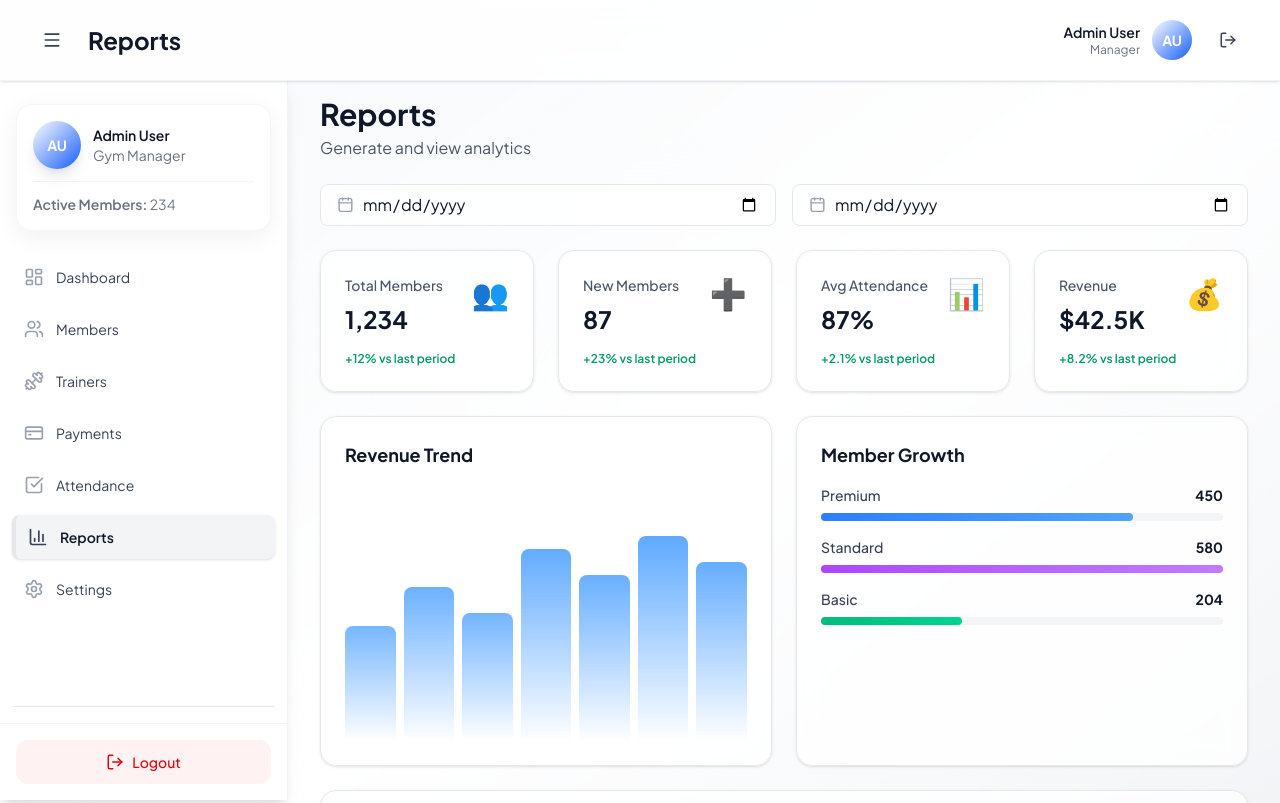
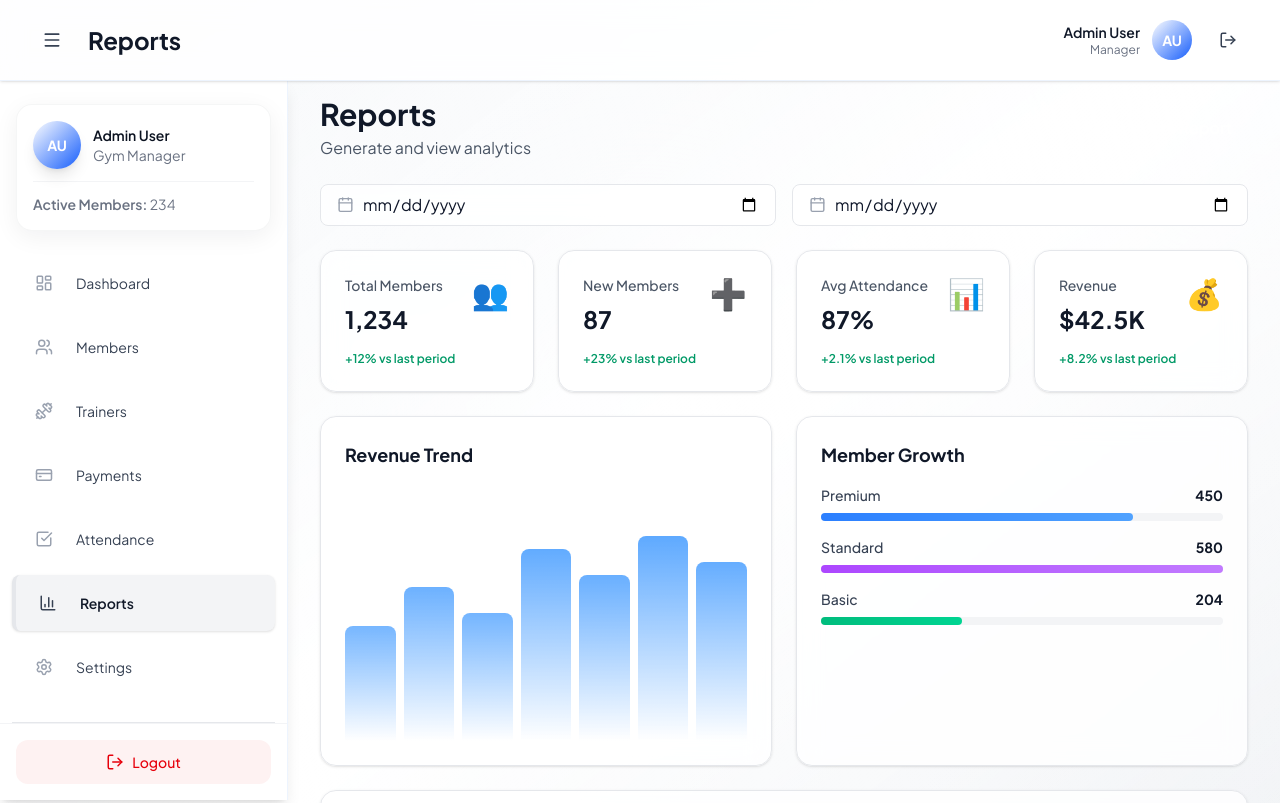
Before and after one commit to 2DCoders/KVK-Gym, a React (Vite) app in the folder kvk-gym-billing/: page /reports in a window 1280 px wide. Shown: the top 803 px of the page. Built offline with nearby package versions, Linux system fonts and the light colour scheme.

Commit message:
feat: enhance sidebar component with improved layout, responsive design, and updated logout button

```diff
--- a/kvk-gym-billing/src/components/sidebar/index.tsx
+++ b/kvk-gym-billing/src/components/sidebar/index.tsx
@@ -107,27 +107,28 @@ export default function Sidebar({ isOpen, isMobile, onClose }: SidebarProps) {
   return (
     <>
       <aside
-        className={`${
-          isMobile ? 'fixed inset-y-0 left-0 z-40' : 'relative'
-        } h-full w-full bg-white/95 backdrop-blur-md border-r border-blue-100/50 shadow-lg transition-all duration-300 ease-in-out ${
-          isMobile ? (isOpen ? 'translate-x-0' : '-translate-x-full') : ''
+        className={`${isMobile ? 'fixed inset-y-0 left-0 z-40' : 'relative'
+          } h-full w-full bg-white/95 backdrop-blur-md border-r border-blue-100/50 shadow-lg transition-all duration-300 ease-in-out ${isMobile ? (isOpen ? 'translate-x-0' : '-translate-x-full') : ''
           } overflow-y-auto scrollbar-thin scrollbar-thumb-gray-300 scrollbar-track-transparent`}
       >
         <div className="flex flex-col h-full">
 
           {/* Profile Card */}
-          <div className={`card-premium mx-4 mt-6 mb-6 p-4 ${collapsed ? 'items-center p-3' : ''}`}>
+          {!collapsed && (<div className={`card-premium mx-4 mt-6 mb-6 p-4 ${collapsed ? 'items-center p-3' : ''}`}>
             <div className={`flex items-center gap-3 mb-3 ${collapsed ? 'justify-center' : ''}`}>
-              <div className="w-12 h-12 rounded-full bg-gradient-to-br from-primary to-blue-600 flex items-center justify-center text-white font-bold text-sm shadow-lg">
+
+
+              <><div className="w-12 h-12 rounded-full bg-gradient-to-br from-primary to-blue-600 flex items-center justify-center text-white font-bold text-sm shadow-lg">
                 AU
               </div>
-              {!collapsed && (
                 <div className="flex-1 min-w-0">
                   <p className="font-semibold text-card-foreground text-sm truncate">Admin User</p>
                   <p className="text-ui-sm text-gray-500">Gym Manager</p>
                 </div>
-              )}
+
+              </>
             </div>
+
             {!collapsed && (
               <div className="pt-3 border-t border-gray-100">
                 <p className="text-ui-sm text-gray-500">
@@ -136,6 +137,14 @@ export default function Sidebar({ isOpen, isMobile, onClose }: SidebarProps) {
               </div>
             )}
           </div>
+          )}
+
+          {collapsed && (<div className="flex items-center justify-center mt-6 mb-6">
+            <div className="w-10 h-10 rounded-full bg-gradient-to-br from-primary to-blue-600 flex items-center justify-center text-white font-bold text-sm shadow-lg">
+              AU
+            </div>
+          </div>
+          )}
 
           {/* Navigation */}
           <nav className="flex-1 px-3 space-y-2">
@@ -143,25 +152,25 @@ export default function Sidebar({ isOpen, isMobile, onClose }: SidebarProps) {
               const Icon = item.icon;
               const active = isActive(item.path);
 
+              const btnBase = `w-full flex items-center ${collapsed ? 'justify-center' : 'justify-between'} ${collapsed ? 'px-2' : 'px-3'} py-2 rounded-lg transition-colors duration-150`;
+              const iconWrapper = `${active ? 'bg-gray-100 text-gray-700' : 'text-gray-400'} w-10 h-10 flex items-center justify-center rounded-md transition`;
+
               return (
                 <div key={item.id}>
                   <button
                     onClick={() => handleNavigation(item.path)}
-                    className={`w-full flex items-center ${collapsed ? 'justify-center' : 'justify-between'} px-3 py-3 rounded-lg transition-colors duration-150 ${
-                      active
-                        ? 'bg-gray-100 text-gray-900 border-l-4 border-gray-200 shadow-sm'
-                        : 'text-gray-700 hover:bg-gray-50'
-                    }`}
+                    className={`${btnBase} ${active && !collapsed ? 'bg-gray-100 text-gray-900 border-l-4 border-gray-200 shadow-sm' : ''} ${!active && 'hover:bg-gray-50 text-gray-700'}`}
                   >
                     <div className={`flex items-center gap-3 ${collapsed ? 'justify-center' : ''}`}>
-                      <Icon size={20} className={`${active ? 'text-gray-700' : 'text-gray-400'}`} />
+                      <span className={iconWrapper}>
+                        <Icon size={18} />
+                      </span>
                       {!collapsed && <span className={`text-ui-sm ${active ? 'text-gray-900 font-semibold' : 'text-gray-700'}`}>{item.label}</span>}
                     </div>
-                    {item.submenu && (
+                    {!collapsed && item.submenu && (
                       <ChevronDown
                         size={16}
-                        className={`transition-transform duration-200 ${
-                          expanded === item.id ? 'rotate-180' : ''
+                        className={`transition-transform duration-200 ${expanded === item.id ? 'rotate-180' : ''
                           }`}
                       />
                     )}
@@ -174,8 +183,7 @@ export default function Sidebar({ isOpen, isMobile, onClose }: SidebarProps) {
                         <button
                           key={subitem.id}
                           onClick={() => handleNavigation(subitem.path)}
-                          className={`w-full text-left px-4 py-2 text-sm rounded-lg transition-all duration-200 ${
-                            isActive(subitem.path)
+                          className={`w-full text-left px-4 py-2 text-sm rounded-lg transition-all duration-200 ${isActive(subitem.path)
                             ? 'bg-primary/10 text-primary font-medium'
                             : 'text-gray-600 hover:bg-light-gray'
                             }`}
@@ -191,16 +199,22 @@ export default function Sidebar({ isOpen, isMobile, onClose }: SidebarProps) {
           </nav>
 
           {/* Divider */}
-          <div className="px-3 mb-4">
+          <div className="px-3 mt-4">
             <div className="h-px bg-gray-200"></div>
           </div>
 
-          {/* Logout Button */}
-          <div className="p-4 border-t border-gray-100">
+          {/* Logout Button - stick to bottom */}
+          <div className="mt-auto p-4 border-t border-gray-100 flex justify-center">
+            {!collapsed ? (
               <button className="w-full flex items-center justify-center gap-2 px-4 py-3 rounded-xl text-red-600 bg-red-50 hover:bg-red-100 transition-all duration-200 font-medium text-sm group">
                 <LogOut size={18} className="group-hover:scale-110 transition-transform" />
                 <span>Logout</span>
               </button>
+            ) : (
+              <button aria-label="Logout" className="w-10 h-10 rounded-full text-red-600 bg-red-50 hover:bg-red-100 flex items-center justify-center transition-all duration-150">
+                <LogOut size={16} />
+              </button>
+            )}
           </div>
         </div>
       </aside>
```
Lines whose indentation alone changed are shown as unchanged.
